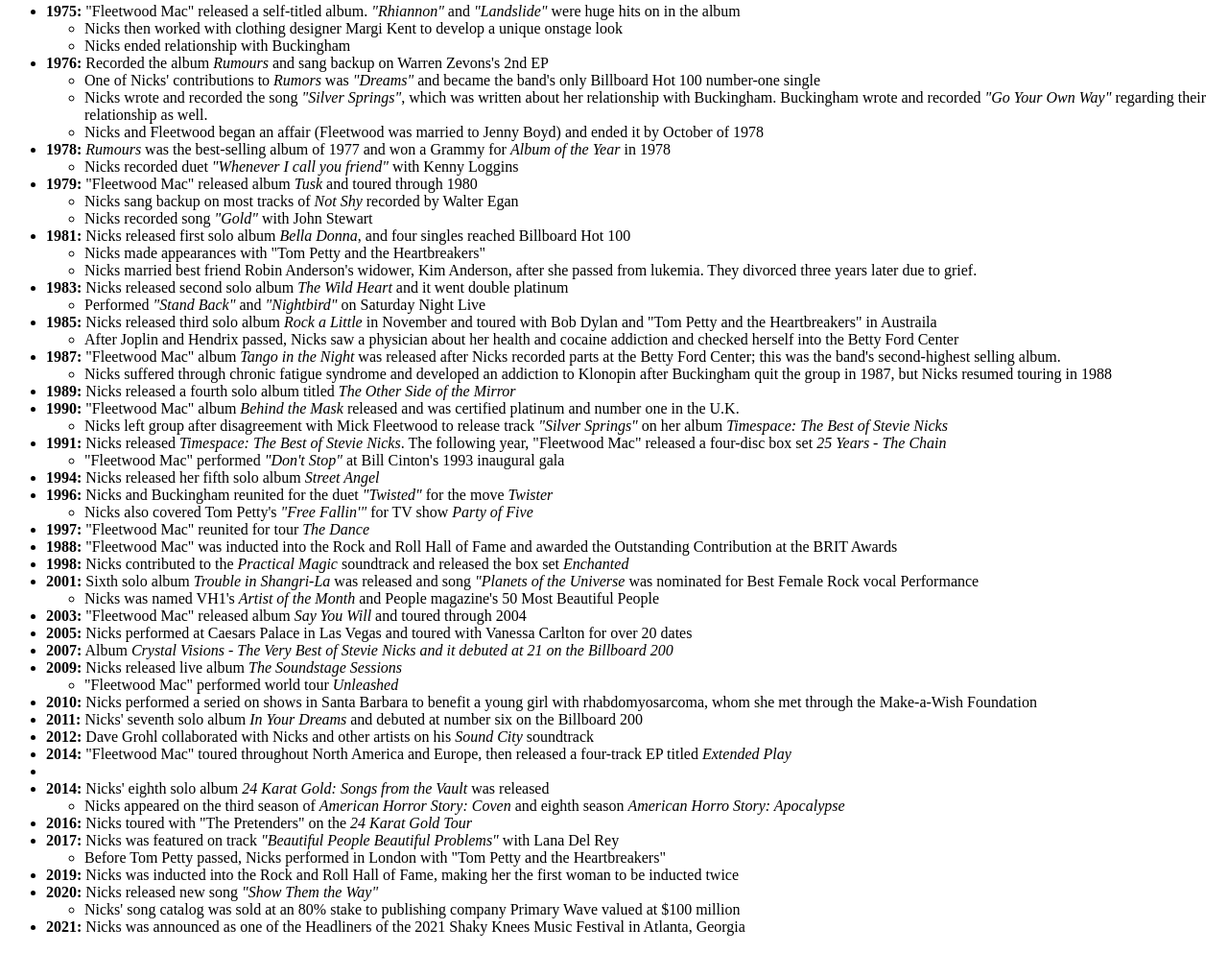
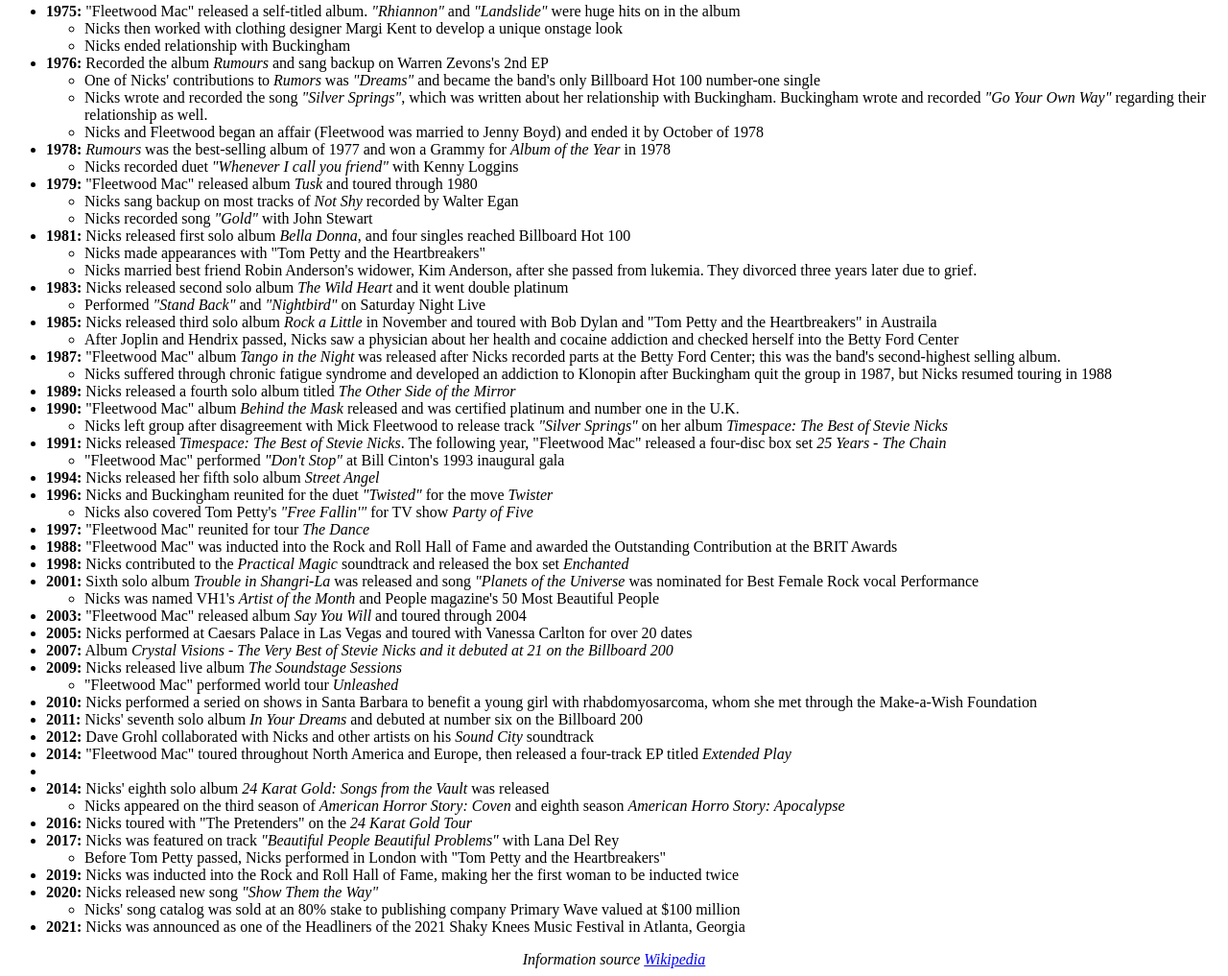
Before and after one commit to DenSmoak/nicks.tribute, a plain HTML site: page Portfolio/Tribute/index.html in a window 1280 px wide. Shown: the part 1057-2074 px from the top of the page at 96% size. Before the commit the page ends 2048 px from the top, so only its background shows below. Drawn offline with Linux system fonts and the light colour scheme.

Commit message:
footer update

```diff
--- a/Portfolio/Tribute/index.html
+++ b/Portfolio/Tribute/index.html
@@ -130,7 +130,9 @@
 
 
     <footer>
-
+    <center>
+    <i>Information source <a href="https://en.wikipedia.org/wiki/Stevie_Nicks">Wikipedia</a> </i>
+</center>
     </footer>
 </body>
 </html>
```
